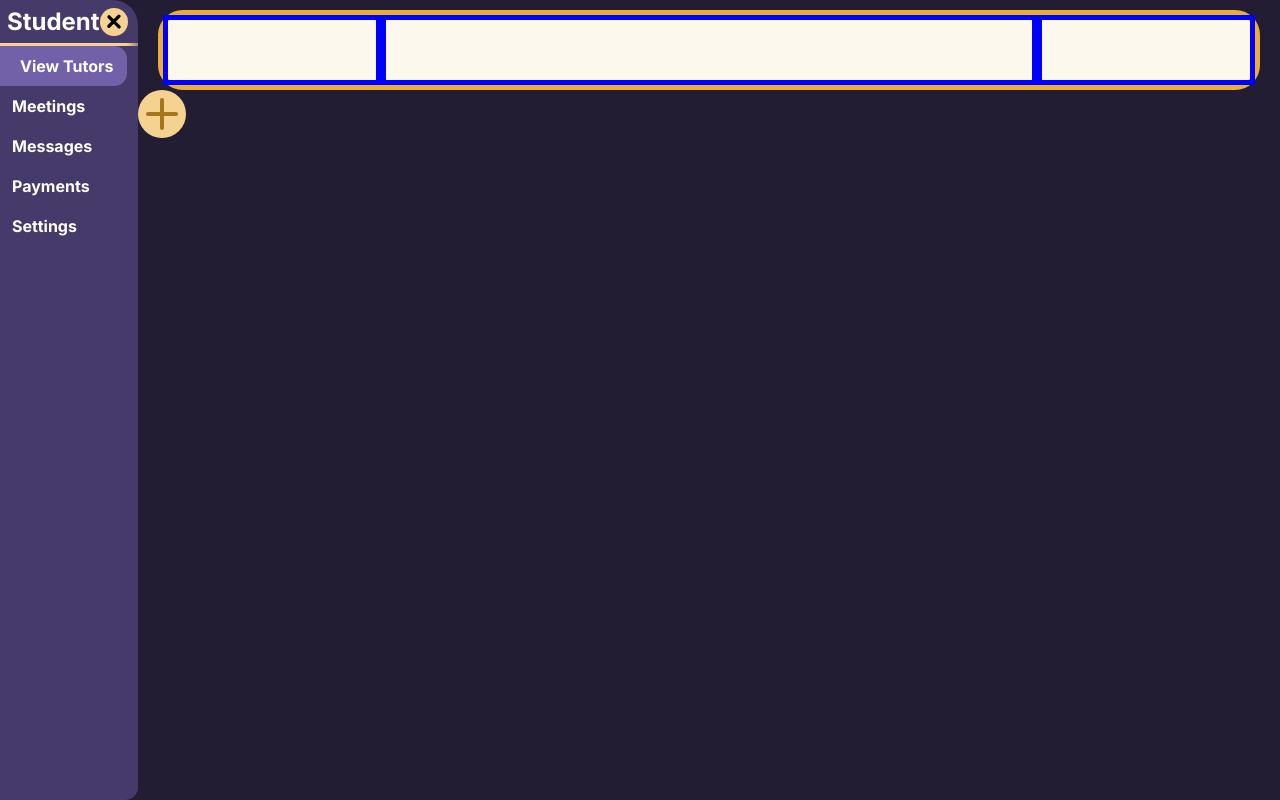
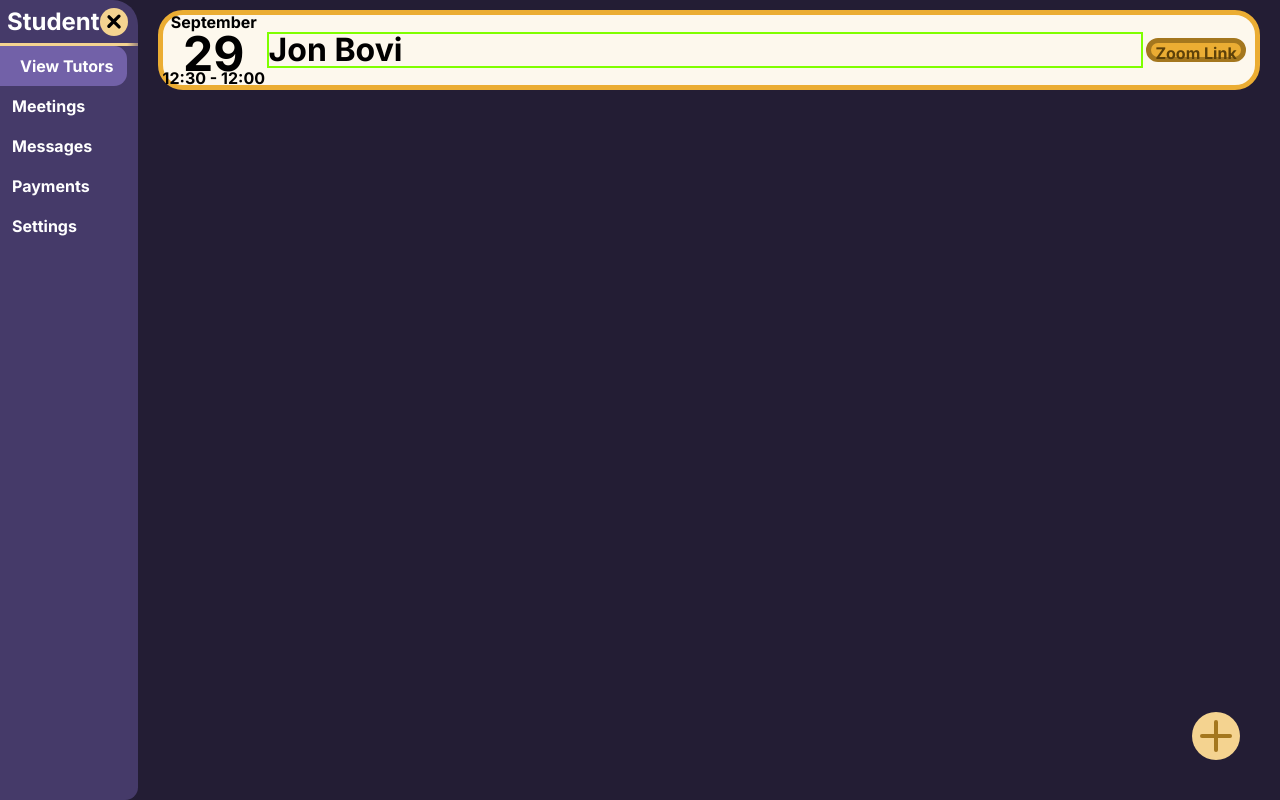
Before and after one commit to team-aram-2/open-tutor, a SvelteKit app in the folder frontend/: page /meetings/student in a window 1280 px wide. Built offline with nearby package versions, Linux system fonts and the light colour scheme; no server answers.

Commit message:
miscellaneous UI fixes

```diff
--- /dev/null
+++ b/frontend/src/lib/components/meetings/meeting-card.css
@@ -0,0 +1,119 @@
+.meeting-card {
+	display: flex;
+	flex-direction: row;
+	gap: 0;
+	width: calc(100% - 40px);
+	height: calc(var(--font-size) * 5);
+
+	margin: 10px 20px 0px 20px;
+
+	background-color: var(--yellow-very-light);
+
+	border: 5px solid var(--yellow-neutral);
+	border-radius: 25px;
+}
+.time-date-info {
+	display: flex;
+	flex-direction: column;
+
+	align-content: center;
+	justify-content: center;
+
+	max-width: calc(6.5 * var(--font-size));
+	overflow-x: scroll;
+	overflow-y: hidden;
+	white-space: nowrap;
+}
+.tutor-info-block {
+	display: flex;
+	flex-direction: column;
+	width: calc(100% - (13.5 * var(--font-size)));
+	container-type: inline-size;
+}
+.link-info {
+	display: flex;
+	align-content: center;
+	min-width: calc(6 * var(--font-size));
+}
+.day {
+	display: flex;
+
+	height: 57.14%;
+
+	justify-content: center;
+	align-content: center;
+}
+.day p {
+	font-weight: bolder;
+	line-height: calc(var(--font-size) * 3);
+	font-size: calc(3 * var(--font-size));
+}
+:is(.month, .time) p {
+	height: 20%;
+	display: flex;
+	justify-content: center;
+	align-content: center;
+	font-weight: bolder;
+	line-height: calc(var(--font-size));
+	font-size: calc(var(--font-size));
+}
+
+.tutor-name {
+	margin-top: auto;
+	margin-bottom: auto;
+	margin-left: calc(0.1 * var(--font-size));
+	white-space: nowrap;
+	overflow: hidden;
+	text-overflow: ellipsis;
+
+	height: fit-content;
+	width: 100%;
+
+	font-weight: bolder;
+	line-height: calc(2 * var(--font-size));
+	font-size: calc(2 * var(--font-size));
+
+}
+@container (min-width: 50px){
+	.tutor-name{
+		border: 2px solid chartreuse;
+	}
+}
+
+
+.zoom-link {
+	height: calc(var(--font-size) * 1.5);
+	width: 100%;
+
+	margin: auto 5px auto 5px;
+	padding-right: calc(0.25 * var(--font-size));
+	padding-left: calc(0.25 * var(--font-size));
+
+	color: var(--yellow-very-dark);
+
+	background-color: var(--yellow-neutral);
+	border: 5px solid var(--yellow-dark);
+	border-radius: calc(var(--font-size));
+
+	line-height: calc(1.25 * var(--font-size));
+	font-size: calc(1 * var(--font-size));
+	font-weight: bolder;
+	text-align: center;
+  vertical-align: center;
+  white-space: nowrap;
+}
+:hover.zoom-link {
+	transition:
+		background-color 100ms ease-in,
+		border 120ms ease-in,
+		color 120ms ease-in;
+	color: var(--purple-very-light);
+
+	background-color: var(--purple-neutral);
+	border: 5px solid var(--purple-dark);
+	border-radius: calc(var(--font-size));
+}
+
+/* .meeting-card > :is(div, a) {
+	border: 2px solid blue;
+} */
--- a/frontend/src/lib/components/meetings/meeting-card.svelte
+++ b/frontend/src/lib/components/meetings/meeting-card.svelte
@@ -1,29 +1,33 @@
 <script lang="ts">
 	export let startAt = 0;
 	export let endAt = 0;
+	export let tutorName = 'Jon Bovi';
+	export let zoomLink = 'https://www.youtube.com/watch?v=dQw4w9WgXcQ';
+
+	import { sidebar_width } from '$lib/stores';
 </script>
 
 <div class="meeting-card">
-	<div class="time-date-info w-1/5"></div>
-	<div class="tutor-info-block w-3/5"></div>
-	<div class="link-info w-1/5"></div>
+	<div class="time-date-info">
+		<div class="month">
+			<p>September</p>
+		</div>
+		<div class="day">
+			<p>29</p>
+		</div>
+		<div class="time">
+			<p>12:30 - 12:00</p>
+		</div>
+	</div>
+	<div class="tutor-info-block">
+		<div class="tutor-name">{tutorName}</div>
+		<div></div>
+	</div>
+	<div class="link-info" style="width: {sidebar_width}px;">
+		<a class="zoom-link" href={zoomLink}>Zoom Link</a>
+	</div>
 </div>
 
 <style>
-	.meeting-card {
-		display: flex;
-		flex-direction: row;
-		width: calc(100% - 40px);
-		height: calc(var(--font-size) * 5);
-
-		margin: 10px 20px 0px 20px;
-
-		background-color: var(--yellow-very-light);
-
-		border: 5px solid var(--yellow-neutral);
-		border-radius: 25px;
-	}
-	div {
-		border: 5px solid blue;
-	}
+	@import './meeting-card.css';
 </style>
--- a/frontend/src/routes/meetings/student/+page.svelte
+++ b/frontend/src/routes/meetings/student/+page.svelte
@@ -3,6 +3,7 @@
 	import AddNewButton from '$lib/components/meetings/add-new-button.svelte';
 	import { onMount } from 'svelte';
 	import { get } from 'svelte/store';
+	import { sidebar_width } from '$lib/stores';
 
 	import type { MeetingItem } from '$lib/types/types';
 	import { PUBLIC_API_HOST } from '$env/static/public';
@@ -14,7 +15,7 @@
 	let isInitialized = false;
 	$: if ($user_id && !isInitialized) {
 		isInitialized = true;
-		loadData($user_id);
+		// loadData($user_id);
 	}
 	async function loadData(userId: string) {
 		await fetchMeetings(userId);
@@ -52,10 +53,10 @@
 		try {
 			const res = await fetch(PUBLIC_API_HOST + '/meetings/' + userId);
 			meetings = await res.json();
-			console.log(meetings);
+			// console.log(meetings);
 			meetingId = meetings[0];
 		} catch (err) {
-			console.log('Error in the process of fetching meetings:', err);
+			console.error('Error in the process of fetching meetings:', err);
 		}
 	};
 	// const handleKeydown = (event: KeyboardEvent) => {
@@ -67,7 +68,20 @@
 	onMount(async () => {});
 </script>
 
-<div class="w-full h-full">
+<div class="meetings-container flex flex-col">
 	<MeetingCard />
-	<AddNewButton />
+
+	<div class="fit-content fixed right-10 bottom-10">
+		<a href="/make_meeting">
+			<AddNewButton />
+		</a>
+	</div>
 </div>
+
+<style>
+	.meetings-container {
+		height: 100%;
+		overflow-x: scroll;
+		flex-grow: 1;
+	}
+</style>
--- a/frontend/src/routes/messages/student/+page.svelte
+++ b/frontend/src/routes/messages/student/+page.svelte
@@ -41,7 +41,6 @@
 			}
 		}
 		if (typeof document !== undefined) {
-			console.log(Number(get(font_size).slice(0, -2)));
 			(document.getElementsByClassName('textboxcontainer')[0] as HTMLElement).style.height =
 				Number(Number(get(font_size).slice(0, -2)) * 1.5 + 40) + 'px';
 		}
@@ -64,7 +63,6 @@
 	messages.sort((a, b) => {
 		return a.sentOn - b.sentOn;
 	});
-	console.log(messages);
 </script>
 
 <div class="containercontainer">
--- a/frontend/src/routes/my_people/student/+page.svelte
+++ b/frontend/src/routes/my_people/student/+page.svelte
@@ -73,10 +73,12 @@
 		flex-direction: row;
 		align-content: flex-start;
 
-		width: calc(100% - 40px);
+		flex: 1;
 		height: auto;
 
-		margin: 10px 20px 0px 20px;
+		margin-top: 10px;
+		margin-left: 10px;
+		margin-right: 10px;
 	}
 
 	.bottomText {
```
Also changed, not shown: frontend/src/lib/scripts/observers.ts (added, +16 -0 lines).
